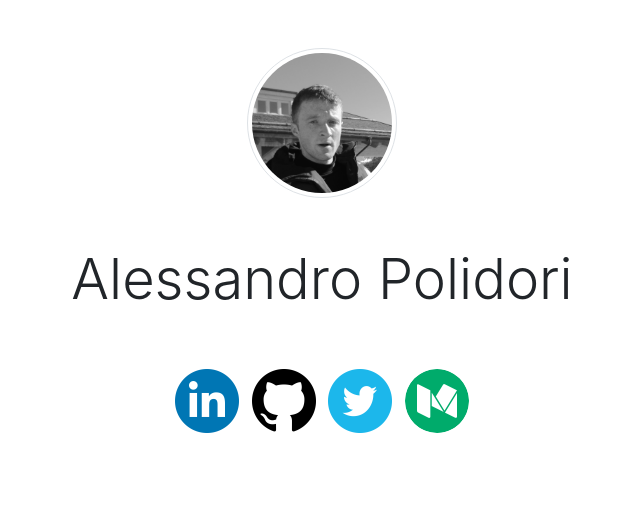
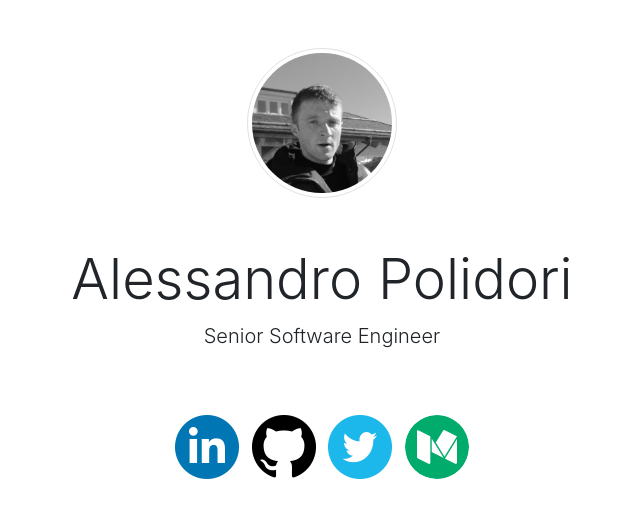
Before and after one commit to alepolidori/www.alessandropolidori.com, a website: page index.html in a window 1280 px wide. Shown: the whole page, without its empty margins (318-958 px from the left). Drawn offline with nearby package versions, Linux system fonts and the light colour scheme.

Commit message:
add title

```diff
--- a/index.html
+++ b/index.html
@@ -12,6 +12,7 @@
       <div class="col">
         <img src="img/photo.jpg" width="150" class="rounded-circle img-thumbnail" alt="Alessandro Polidori's photo">
         <h1 class="display-4 mt-5">Alessandro Polidori</h1>
+        <p class="lead">Senior Software Engineer</p>
       </div>
     </div>
     <div class="row text-center pt-5">
```
Also changed, not shown: 1 other file.
